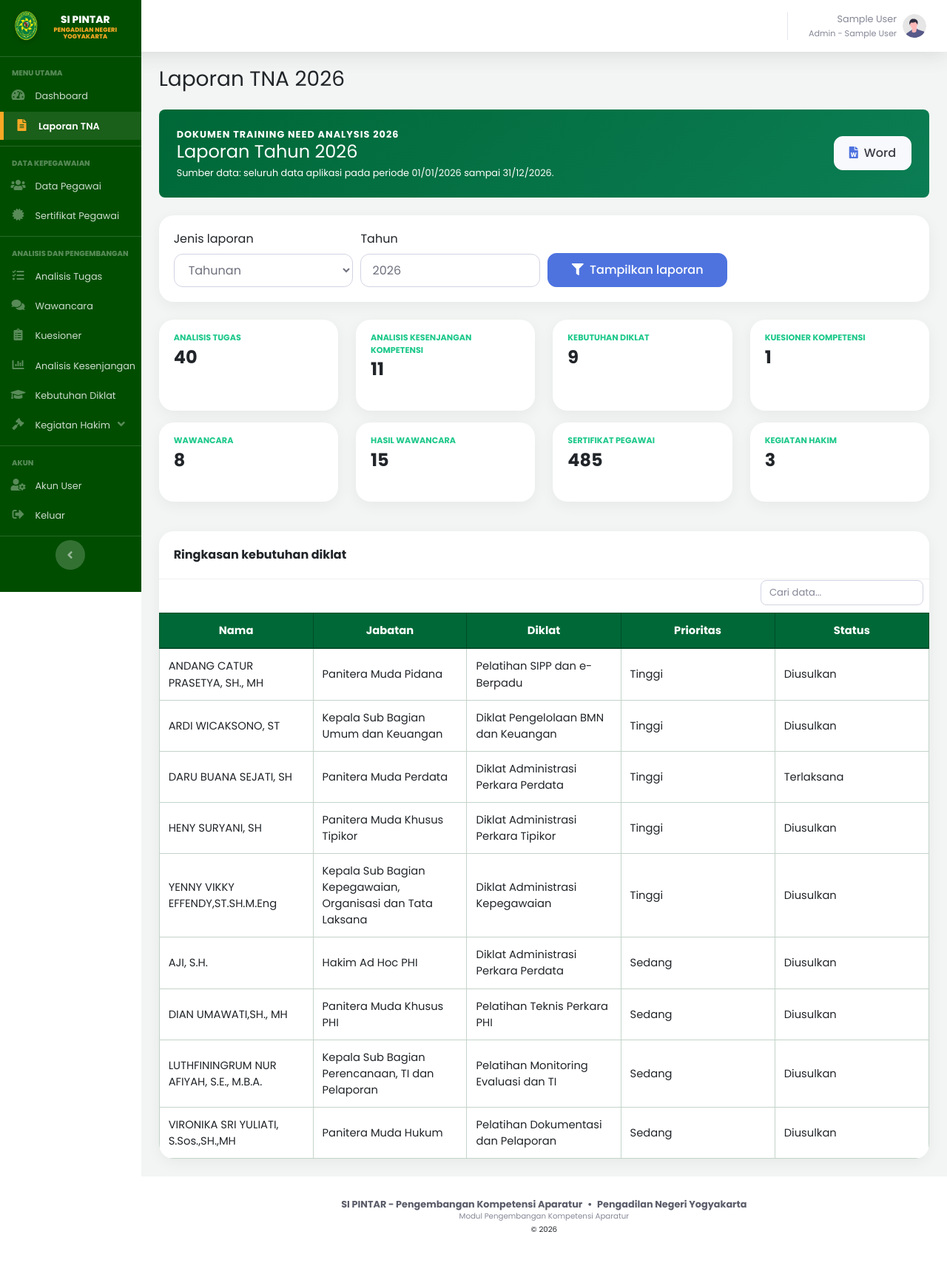
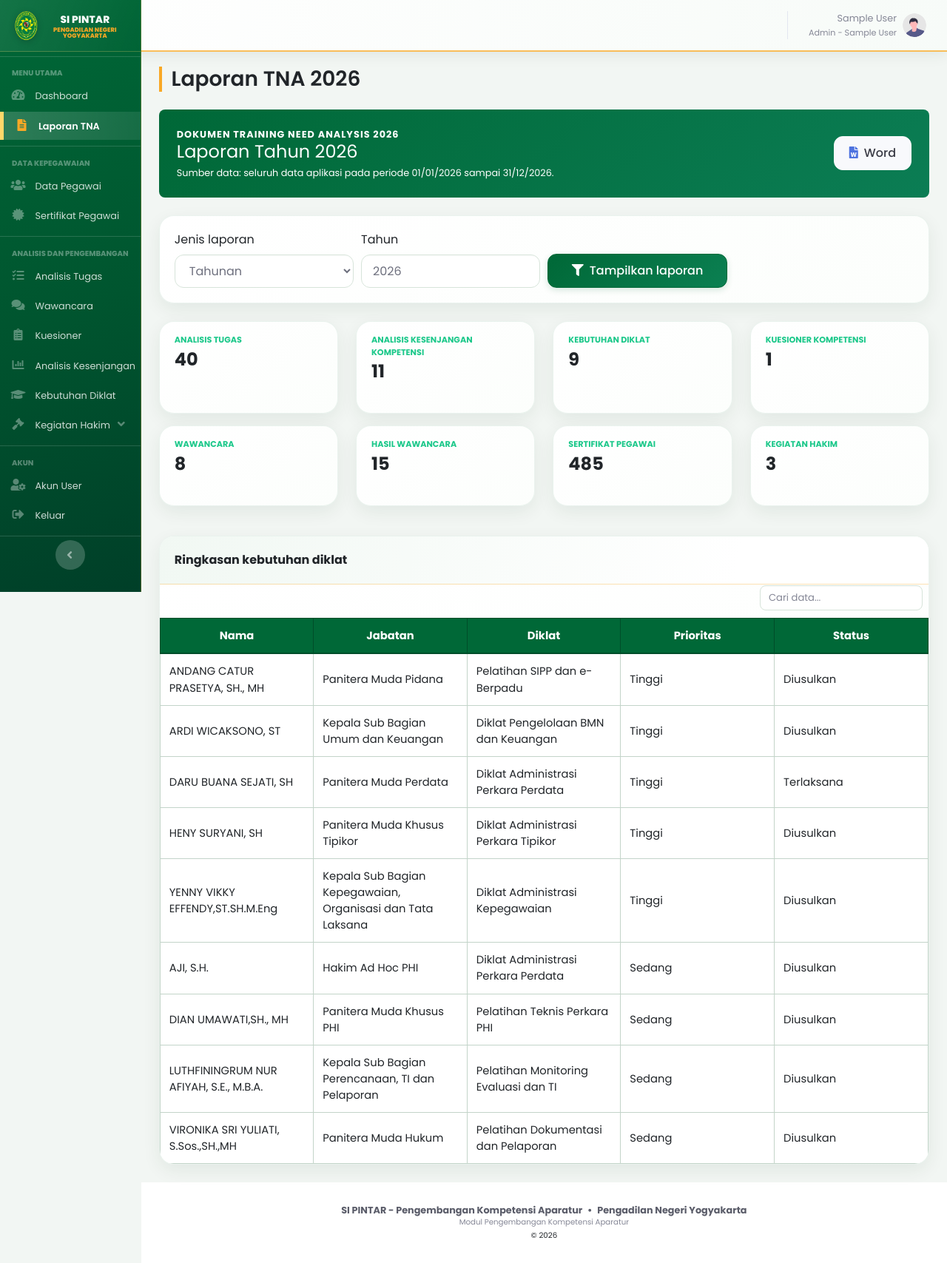
Before and after one commit to her1ndra/sipintar, a PHP site: page /admin/laporan/index.php in a window 1280 px wide. Shown: the whole page at 74% size. Before the commit the page ends 1665 px from the top, so only its background shows below. Run offline with PHP 8.4, Linux system fonts and the light colour scheme; the visitor is signed in with stand-in values (Sample User, id 1); data comes from the database, SQL or seed files in the repository; some libraries are stand-ins or nearby versions.

Commit message:
update clean

```diff
--- a/assets/css/style.css
+++ b/assets/css/style.css
@@ -414,3 +414,123 @@ body, #wrapper, h1, h2, h3, h4, h5, h6, p, span, a, div, table, input, button, s
   color: #34465a;
   background: #f8fafc;
 }
+
+/* 10. Modernisasi visual global dengan palet hijau, putih, gold, dan kuning */
+:root {
+  --pn-green-light: #0b8052;
+  --pn-gold-light: #ffd76a;
+}
+
+body,
+#content-wrapper {
+  background-color: #f2f6f3 !important;
+}
+
+#accordionSidebar {
+  background: linear-gradient(165deg, #006837 0%, #00552f 52%, #003f28 100%) !important;
+  border-right: 1px solid rgba(249, 168, 37, .28);
+}
+
+.sidebar:not(.toggled) .sidebar-brand {
+  background: linear-gradient(110deg, rgba(255, 255, 255, .08), rgba(255, 255, 255, 0));
+  border-bottom: 1px solid rgba(255, 215, 106, .25);
+}
+
+.sidebar .nav-item .nav-link {
+  transition: background-color .18s ease, transform .18s ease, color .18s ease;
+}
+
+.sidebar .nav-item .nav-link:hover {
+  background: linear-gradient(90deg, rgba(255, 255, 255, .14), rgba(255, 255, 255, .04));
+  transform: translateX(2px);
+}
+
+.sidebar .nav-item.active .nav-link {
+  background: linear-gradient(90deg, rgba(255, 255, 255, .18), rgba(255, 255, 255, .07));
+  border-left-color: var(--pn-gold-light);
+}
+
+.topbar {
+  background: linear-gradient(100deg, #fff 0%, #f7fbf8 100%) !important;
+  border-bottom: 2px solid rgba(249, 168, 37, .75);
+  box-shadow: 0 4px 18px rgba(0, 60, 35, .08) !important;
+}
+
+#content-wrapper h1.h3 {
+  border-left: 4px solid var(--pn-gold);
+  padding-left: .8rem;
+  font-weight: 600;
+}
+
+.card {
+  background: linear-gradient(145deg, #fff 0%, #fcfefc 100%);
+  border: 1px solid rgba(0, 104, 55, .08) !important;
+  box-shadow: 0 8px 24px rgba(0, 60, 35, .07) !important;
+  transition: box-shadow .2s ease, transform .2s ease;
+}
+
+.card:hover {
+  box-shadow: 0 12px 28px rgba(0, 60, 35, .11) !important;
+}
+
+.card-header {
+  background: linear-gradient(100deg, #f1f8f3 0%, #fff 75%) !important;
+  border-bottom: 1px solid rgba(249, 168, 37, .35) !important;
+}
+
+.btn {
+  transition: transform .18s ease, box-shadow .18s ease, background .18s ease;
+}
+
+.btn-primary,
+.btn-success {
+  color: #fff !important;
+  background: linear-gradient(135deg, var(--pn-green) 0%, var(--pn-green-light) 100%) !important;
+  border-color: var(--pn-green) !important;
+  box-shadow: 0 3px 9px rgba(0, 104, 55, .16) !important;
+}
+
+.btn-primary:hover,
+.btn-success:hover {
+  background: linear-gradient(135deg, var(--pn-green-dark) 0%, var(--pn-green) 100%) !important;
+  border-color: var(--pn-green-dark) !important;
+  box-shadow: 0 5px 13px rgba(0, 104, 55, .24) !important;
+  transform: translateY(-1px);
+}
+
+.btn-warning {
+  color: #3d3100 !important;
+  background: linear-gradient(135deg, #ffd95c 0%, var(--pn-gold) 100%) !important;
+  border-color: var(--pn-gold) !important;
+}
+
+.form-control,
+.form-select {
+  border-color: #d7e4da;
+  box-shadow: inset 0 1px 2px rgba(0, 60, 35, .025);
+}
+
+.form-control:focus,
+.form-select:focus {
+  border-color: var(--pn-green-light) !important;
+  box-shadow: 0 0 0 .2rem rgba(0, 104, 55, .13) !important;
+}
+
+.alert {
+  border: 1px solid rgba(0, 104, 55, .12);
+  box-shadow: 0 4px 14px rgba(0, 60, 35, .04);
+}
+
+.dropdown-menu {
+  border: 1px solid rgba(0, 104, 55, .1);
+  border-radius: 14px;
+  box-shadow: 0 10px 28px rgba(0, 60, 35, .12) !important;
+}
+
+@media (prefers-reduced-motion: reduce) {
+  .sidebar .nav-item .nav-link,
+  .card,
+  .btn {
+    transition: none;
+  }
+}
```
